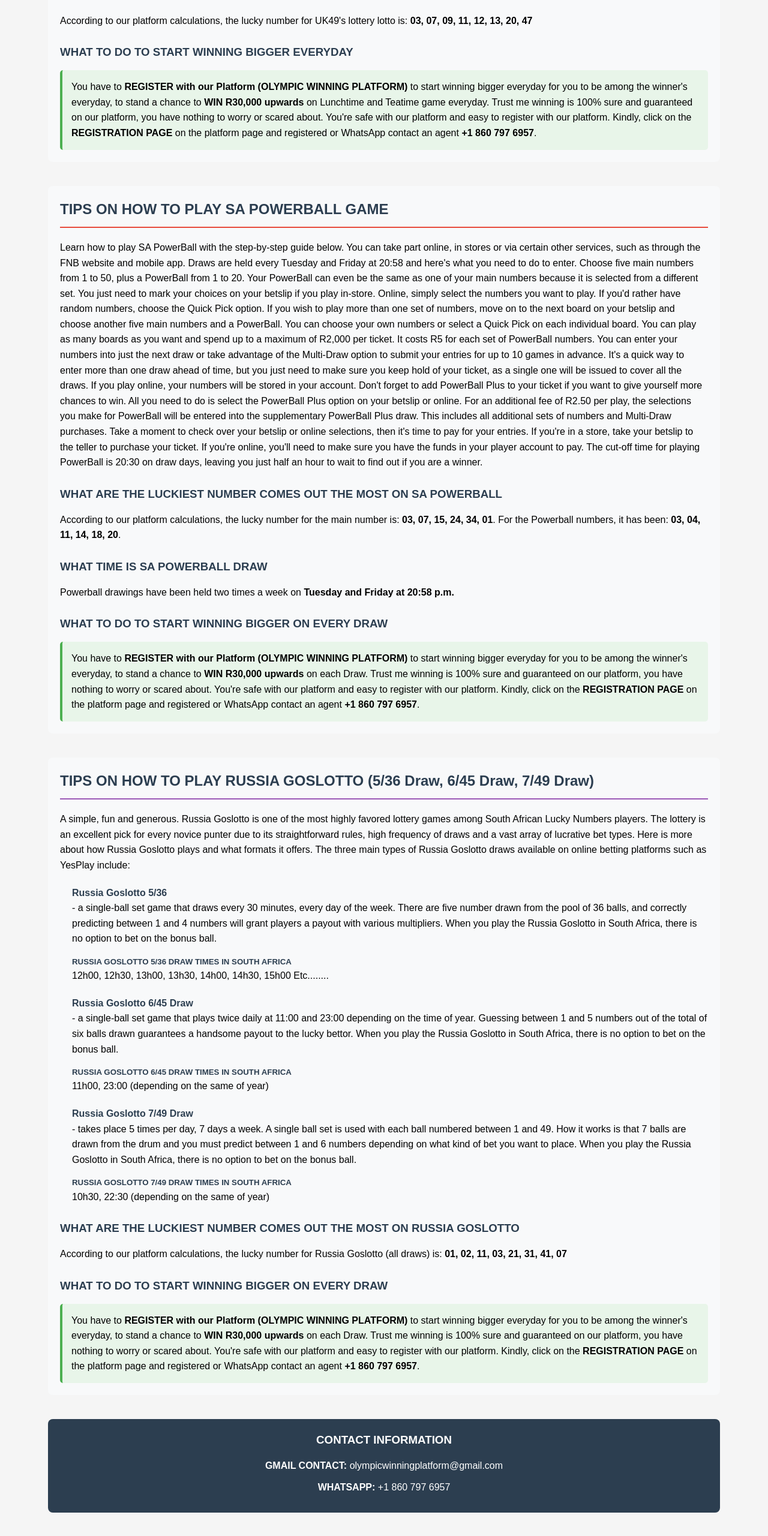
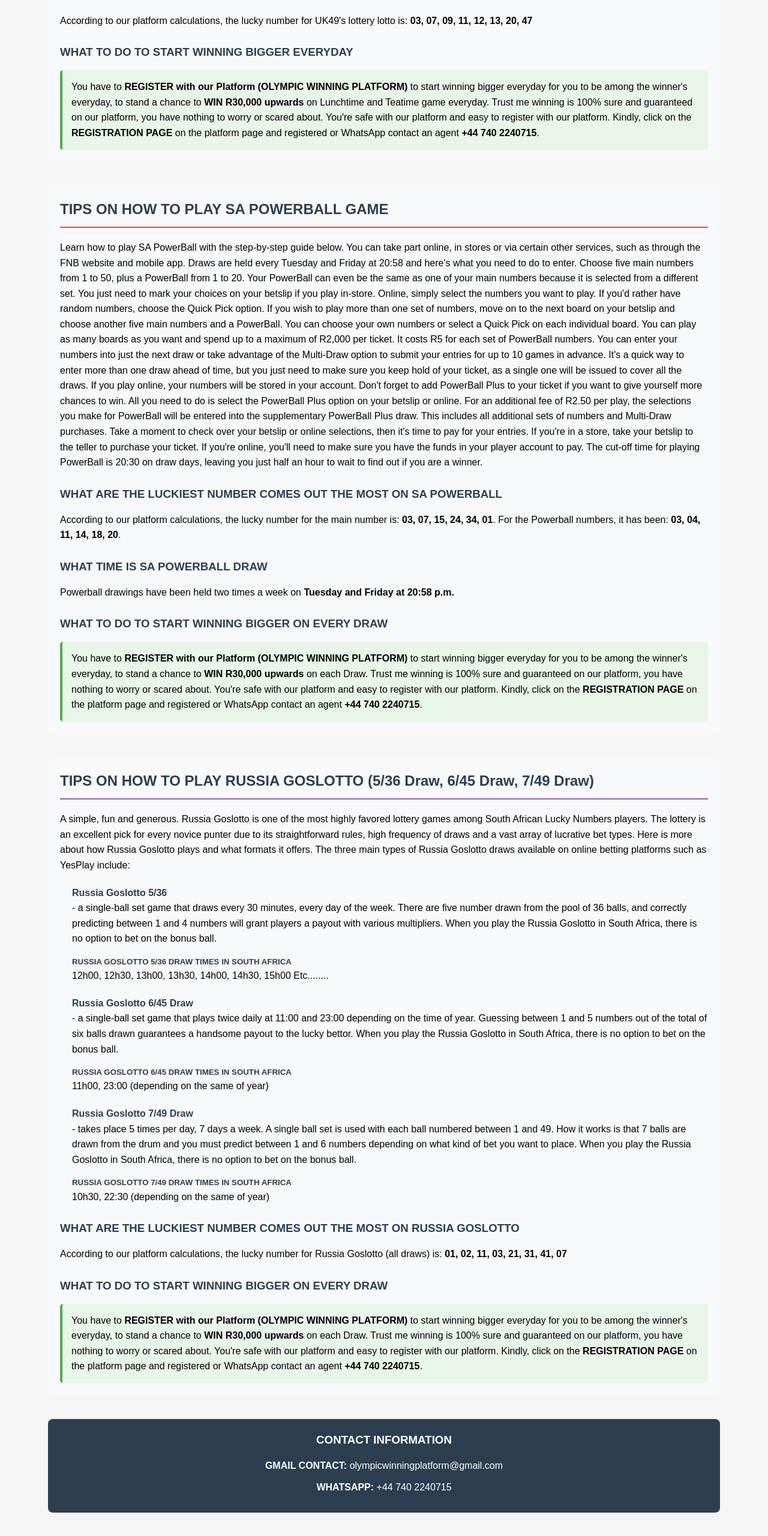
Before and after one commit to omas1st/olympicplatformnewft, a React (Create React App) app: page /tips in a window 1280 px wide. Shown: the part 956-3517 px from the top of the page at 60% size. Built offline with nearby package versions, Linux system fonts and the light colour scheme; no server answers.

Commit message:
Update Tips.js

```diff
--- a/src/components/Tips.js
+++ b/src/components/Tips.js
@@ -75,7 +75,7 @@ const Tips = () => {
             to stand a chance to <strong>WIN R30,000 upwards</strong> on Lunchtime and Teatime game everyday.
             Trust me winning is 100% sure and guaranteed on our platform, you have nothing to worry or scared about.
             You're safe with our platform and easy to register with our platform. Kindly, click on the <strong>REGISTRATION PAGE</strong> on the platform page and registered
-            or WhatsApp contact an agent <strong>+1 860 797 6957</strong>.
+            or WhatsApp contact an agent <strong>+44 740 2240715</strong>.
           </p>
         </section>
 
@@ -127,7 +127,7 @@ const Tips = () => {
             You have to <strong>REGISTER with our Platform (OLYMPIC WINNING PLATFORM)</strong> to start winning bigger everyday for you to be among the winner's everyday,
             to stand a chance to <strong>WIN R30,000 upwards</strong> on each Draw. Trust me winning is 100% sure and guaranteed on our platform, you have nothing to worry or scared about.
             You're safe with our platform and easy to register with our platform. Kindly, click on the <strong>REGISTRATION PAGE</strong> on the platform page and registered
-            or WhatsApp contact an agent <strong>+1 860 797 6957</strong>.
+            or WhatsApp contact an agent <strong>+44 740 2240715</strong>.
           </p>
         </section>
 
@@ -191,7 +191,7 @@ const Tips = () => {
             You have to <strong>REGISTER with our Platform (OLYMPIC WINNING PLATFORM)</strong> to start winning bigger everyday for you to be among the winner's everyday,
             to stand a chance to <strong>WIN R30,000 upwards</strong> on each Draw. Trust me winning is 100% sure and guaranteed on our platform, you have nothing to worry or scared about.
             You're safe with our platform and easy to register with our platform. Kindly, click on the <strong>REGISTRATION PAGE</strong> on the platform page and registered
-            or WhatsApp contact an agent <strong>+1 860 797 6957</strong>.
+            or WhatsApp contact an agent <strong>+44 740 2240715</strong>.
           </p>
         </section>
 
@@ -202,7 +202,7 @@ const Tips = () => {
             <strong>GMAIL CONTACT:</strong> olympicwinningplatform@gmail.com
           </p>
           <p style={{ margin: '10px 0' }}>
-            <strong>WHATSAPP:</strong> +1 860 797 6957
+            <strong>WHATSAPP:</strong> +44 740 2240715
           </p>
         </section>
       </div>
```
